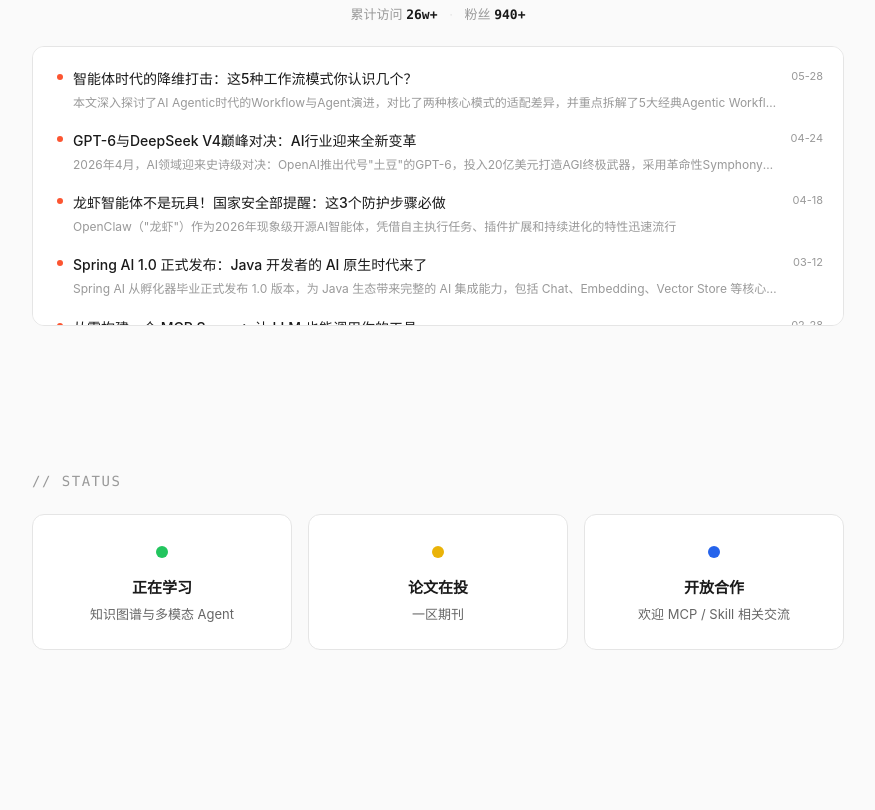
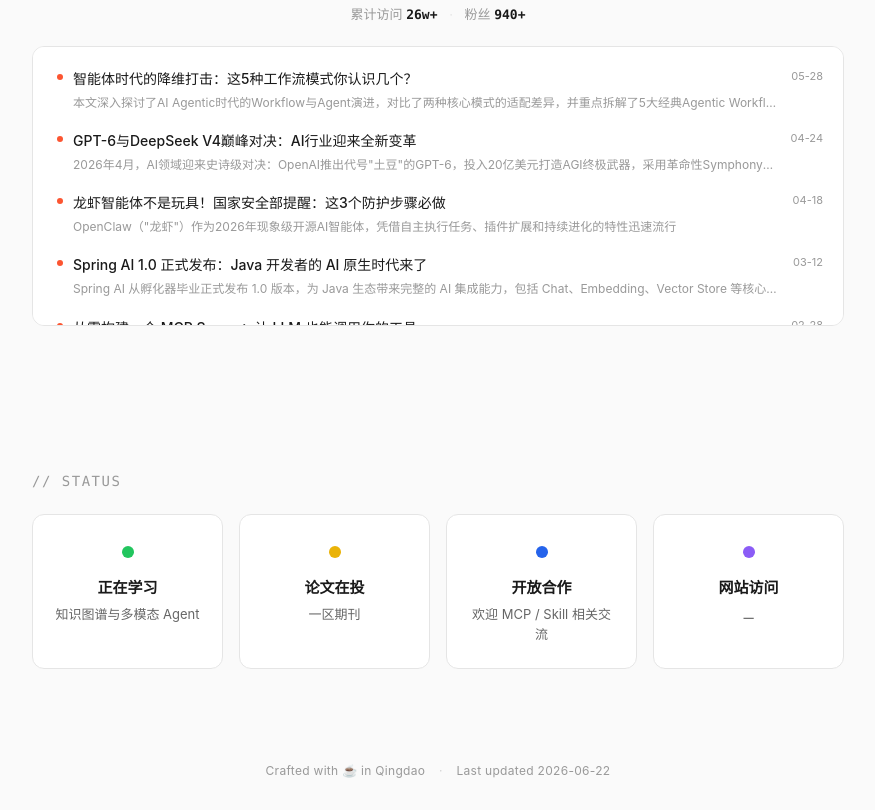
Before and after one commit to Swing-G/swing-g.github.io, a website: page index.html in a window 1280 px wide. Shown: the part 4656-5466 px from the top of the page, without its empty margins (202-1077 px from the left). Before the commit the page ends 5378 px from the top, so only its background shows below. Drawn offline with nearby package versions, Linux system fonts and the light colour scheme; some packages are replaced by stand-ins of ours; no server answers; a script that the page names is missing.

Commit message:
feat: add visitor counter (busuanzi) and site footer

```diff
--- a/css/style.css
+++ b/css/style.css
@@ -765,7 +765,7 @@ a.blog-plat:hover .blog-logo {
    ============================================ */
 .status-grid {
     display: grid;
-    grid-template-columns: 1fr 1fr 1fr;
+    grid-template-columns: 1fr 1fr 1fr 1fr;
     gap: 16px;
 }
 .status-card {
@@ -793,6 +793,7 @@ a.blog-plat:hover .blog-logo {
 .status-dot.green { background: #22c55e; }
 .status-dot.yellow { background: #eab308; }
 .status-dot.blue { background: var(--accent); }
+.status-dot.purple { background: #8b5cf6; }
 
 .status-card h3 {
     font-size: 15px;
@@ -808,6 +809,27 @@ a.blog-plat:hover .blog-logo {
 @keyframes pulse {
     0%, 100% { box-shadow: 0 0 0 0 rgba(34,197,94,0.3); }
     50% { box-shadow: 0 0 0 6px rgba(34,197,94,0); }
+}
+
+/* ============================================
+   Footer
+   ============================================ */
+.site-footer {
+    position: relative;
+    z-index: 1;
+    text-align: center;
+    padding: 20px 0 28px;
+}
+
+.footer-inner {
+    font-size: 12px;
+    color: var(--text-muted);
+    letter-spacing: 0.3px;
+}
+
+.footer-sep {
+    margin: 0 10px;
+    opacity: 0.4;
 }
 
 /* ============================================
--- a/index.html
+++ b/index.html
@@ -457,12 +457,28 @@
                         <h3 class="mono">开放合作</h3>
                         <p>欢迎 MCP / Skill 相关交流</p>
                     </div>
+                    <div class="status-card" id="visitor-card">
+                        <div class="status-icon">
+                            <span class="status-dot purple"></span>
+                        </div>
+                        <h3 class="mono">网站访问</h3>
+                        <p><span id="busuanzi_value_site_pv" class="mono" style="font-size:17px;">—</span></p>
+                    </div>
                 </div>
             </div>
         </section>
 
     </main>
 
+    <footer class="site-footer">
+        <div class="footer-inner">
+            <span>Crafted with ☕ in Qingdao</span>
+            <span class="footer-sep">·</span>
+            <span>Last updated <span id="last-updated">—</span></span>
+        </div>
+    </footer>
+
+    <script async src="//busuanzi.ibruce.info/busuanzi/2.3/busuanzi.pure.mini.js"></script>
     <script src="https://cdn.jsdelivr.net/npm/particles.js@2.0.0/particles.min.js"></script>
     <script src="https://cdn.jsdelivr.net/npm/typed.js@2.1.0/dist/typed.umd.js"></script>
     <script src="js/main.js"></script>
--- a/js/main.js
+++ b/js/main.js
@@ -202,6 +202,29 @@ document.addEventListener('DOMContentLoaded', function () {
     }
 })();
 
+// === Last Updated Date ===
+(function () {
+    var el = document.getElementById('last-updated');
+    if (!el) return;
+
+    var dateStr = '';
+    if (document.lastModified) {
+        var d = new Date(document.lastModified);
+        if (!isNaN(d.getTime())) {
+            dateStr = d.getFullYear() + '-' +
+                String(d.getMonth() + 1).padStart(2, '0') + '-' +
+                String(d.getDate()).padStart(2, '0');
+        }
+    }
+    if (!dateStr) {
+        var today = new Date();
+        dateStr = today.getFullYear() + '-' +
+            String(today.getMonth() + 1).padStart(2, '0') + '-' +
+            String(today.getDate()).padStart(2, '0');
+    }
+    el.textContent = dateStr;
+})();
+
 // === Blog Timeline Loader ===
 document.addEventListener('DOMContentLoaded', function () {
     var tl = document.getElementById('blog-timeline');
```
